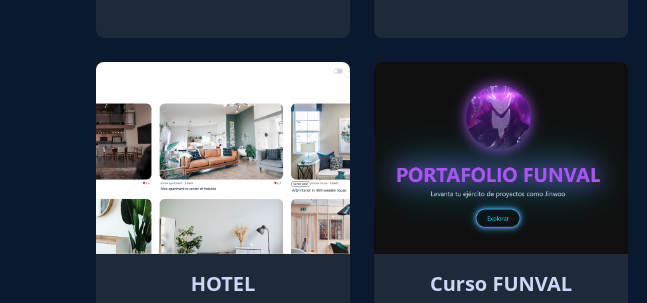
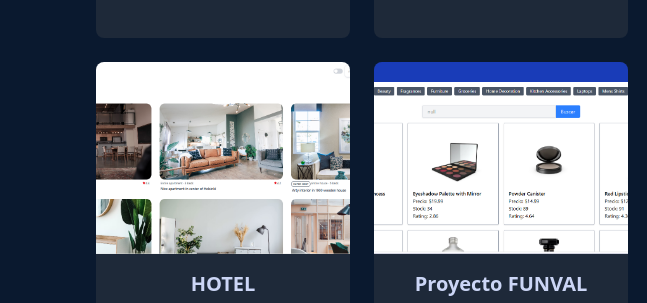
Before and after one commit to JPgitidaho/Proyecto-portafolio, a website with bundled scripts: page index.html in a window 1280 px wide. Shown: the part 2114-2417 px from the top of the page, 0-647 px from the left. Built offline with nearby package versions, Linux system fonts and the light colour scheme; a small style sheet from the web is missing; files whose address does not match are found by name.

Commit message:
actualization

```diff
--- a/index.html
+++ b/index.html
@@ -147,14 +147,14 @@
             <a href="https://jpgitidaho.github.io/Proyecto--Windbnb/" class="text-yellow-400 underline">Ver más</a>
           </div>
         </div>
-                <div class="bg-gray-800 rounded-lg overflow-hidden hover-glow">
-          <img src="./imagenes/funval.png" alt="Proyecto 4" class="w-full h-48 object-cover">
+        <div class="bg-gray-800 rounded-lg overflow-hidden hover-glow">
+          <img src="./imagenes/proyecto-funval-3.png" alt="Proyecto 4" class="w-full h-48 object-cover">
           <div class="p-4">
-            <h4 class="text-xl font-semibold mb-2">Curso FUNVAL</h4>
+            <h4 class="text-xl font-semibold mb-2">Proyecto FUNVAL</h4>
             <p>
 
-             </p>
-            <a href="" class="text-yellow-400 underline">Ver más</a>
+            </p>
+            <a href="https://proyecto-funval-react3.vercel.app/" class="text-yellow-400 underline">Ver más</a>
           </div>
         </div>
         <div class="bg-gray-800 rounded-lg overflow-hidden hover-glow">
```
Also changed, not shown: imagenes/proyecto-funval-3.png (added).
